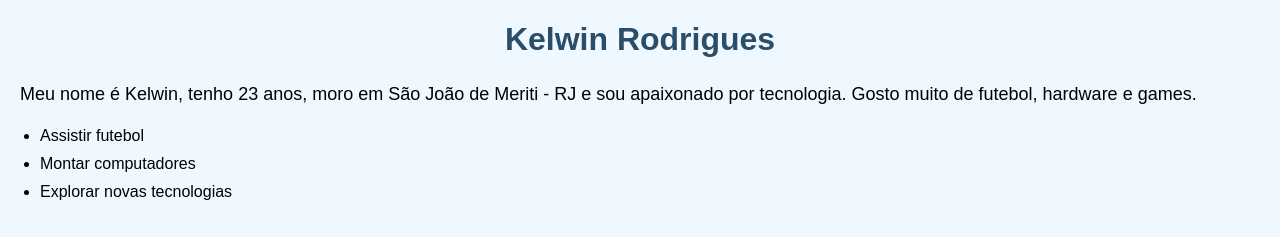
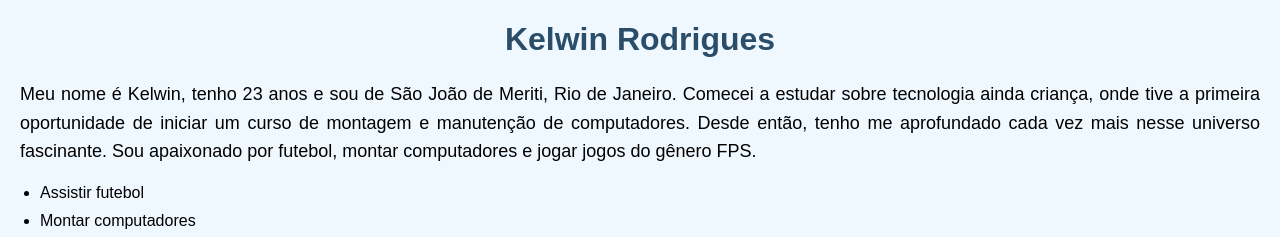
Before and after one commit to kekelxd/fdsuninterjulho, a plain HTML site: page index.html in a window 1280 px wide. Shown: the top 237 px of the page. Drawn offline with Linux system fonts and the light colour scheme.

Commit message:
Add files via upload

```diff
--- a/index.html
+++ b/index.html
@@ -11,8 +11,10 @@
     <h1>Kelwin Rodrigues</h1>
 
     <p>
-        Meu nome é Kelwin, tenho 23 anos, moro em São João de Meriti - RJ e sou apaixonado por tecnologia.
-        Gosto muito de futebol, hardware e games.
+        Meu nome é Kelwin, tenho 23 anos e sou de São João de Meriti, Rio de Janeiro.
+        Comecei a estudar sobre tecnologia ainda criança, onde tive a primeira oportunidade de iniciar um curso de montagem e manutenção de computadores.
+        Desde então, tenho me aprofundado cada vez mais nesse universo fascinante. Sou apaixonado por futebol, montar computadores e jogar jogos do gênero FPS.
+
     </p>
 
     <ul>
```
